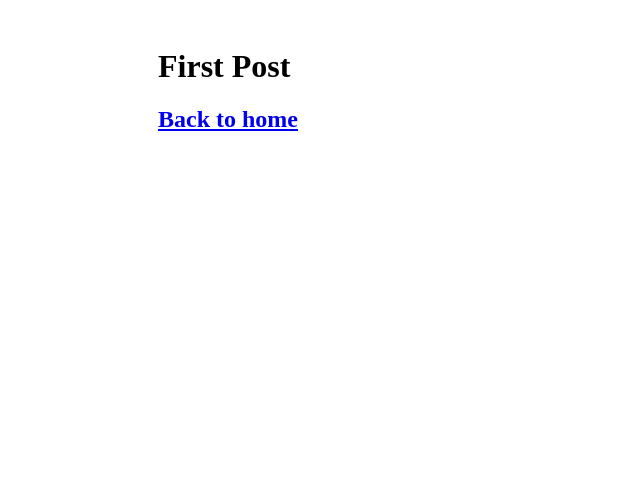
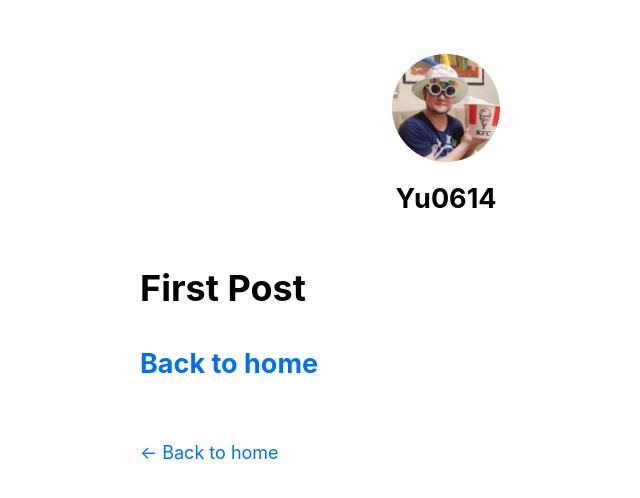
Before and after one commit to Yu0614/learn_react_v18, a Next.js app: page /posts/first-post in a window 1280 px wide. Shown: the top 498 px of the page, without its empty margins (194-834 px from the left). Built offline with nearby package versions, Linux system fonts and the light colour scheme.

Commit message:
feat: CSS section changes before data fetching section

```diff
--- a/components/layout.js
+++ b/components/layout.js
@@ -1,5 +1,69 @@
+import Head from 'next/head';
+import Image from 'next/image';
 import styles from './layout.module.css';
+import utilStyles from '../styles/utils.module.css';
+import Link from 'next/link';
 
-export default function Layout({ children }) {
-  return <div className={styles.container}>{children}</div>;
+const name = 'Yu0614';
+export const siteTitle = 'Next.js Sample Website';
+
+export default function Layout({ children, home }) {
+  return (
+    <div className={styles.container}>
+      <Head>
+        <link rel="icon" href="/favicon.ico" />
+        <meta
+          name="description"
+          content="Learn how to build a personal website using Next.js"
+        />
+        <meta
+          property="og:image"
+          content={`https://og-image.vercel.app/${encodeURI(
+            siteTitle,
+          )}.png?theme=light&md=0&fontSize=75px&images=https%3A%2F%2Fassets.vercel.com%2Fimage%2Fupload%2Ffront%2Fassets%2Fdesign%2Fnextjs-black-logo.svg`}
+        />
+        <meta name="og:title" content={siteTitle} />
+        <meta name="twitter:card" content="summary_large_image" />
+      </Head>
+      <header className={styles.header}>
+        {home ? (
+          <>
+            <Image
+              priority
+              src="/images/profile.jpg"
+              className={utilStyles.borderCircle}
+              height={144}
+              width={144}
+              alt=""
+            />
+            <h1 className={utilStyles.heading2Xl}>{name}</h1>
+          </>
+        ) : (
+          <>
+            <Link href="/">
+              <Image
+                priority
+                src="/images/profile.jpg"
+                className={utilStyles.borderCircle}
+                height={108}
+                width={108}
+                alt=""
+              />
+            </Link>
+            <h2 className={utilStyles.headingLg}>
+              <Link href="/" className={utilStyles.colorInherit}>
+                {name}
+              </Link>
+            </h2>
+          </>
+        )}
+      </header>
+      <main>{children}</main>
+      {!home && (
+        <div className={styles.backToHome}>
+          <Link href="/">← Back to home</Link>
+        </div>
+      )}
+    </div>
+  );
 }
--- a/components/layout.module.css
+++ b/components/layout.module.css
@@ -3,3 +3,13 @@
   padding: 0 1rem;
   margin: 3rem auto 6rem;
 }
+
+.header {
+  display: flex;
+  flex-direction: column;
+  align-items: center;
+}
+
+.backToHome {
+  margin: 3rem 0 0;
+}
--- /dev/null
+++ b/pages/_app.js
@@ -0,0 +1,5 @@
+import '../styles/global.css';
+
+export default function App({ Component, pageProps }) {
+  return <Component {...pageProps} />;
+}
--- a/styles/global.css
+++ b/styles/global.css
@@ -2,31 +2,26 @@
 body {
   padding: 0;
   margin: 0;
-  font-family:
-    Inter,
-    -apple-system,
-    BlinkMacSystemFont,
-    Segoe UI,
-    Roboto,
-    Oxygen,
-    Ubuntu,
-    Cantarell,
-    Fira Sans,
-    Droid Sans,
-    Helvetica Neue,
-    sans-serif;
-}
-
-a {
-  color: inherit;
-  text-decoration: none;
+  font-family: -apple-system, BlinkMacSystemFont, Segoe UI, Roboto, Oxygen, Ubuntu,
+    Cantarell, Fira Sans, Droid Sans, Helvetica Neue, sans-serif;
+  line-height: 1.6;
+  font-size: 18px;
 }
 
 * {
   box-sizing: border-box;
 }
 
+a {
+  color: #0070f3;
+  text-decoration: none;
+}
+
+a:hover {
+  text-decoration: underline;
+}
+
 img {
   max-width: 100%;
-  height: auto;
+  display: block;
 }
--- /dev/null
+++ b/styles/utils.module.css
@@ -0,0 +1,52 @@
+.heading2Xl {
+  font-size: 2.5rem;
+  line-height: 1.2;
+  font-weight: 800;
+  letter-spacing: -0.05rem;
+  margin: 1rem 0;
+}
+
+.headingXl {
+  font-size: 2rem;
+  line-height: 1.3;
+  font-weight: 800;
+  letter-spacing: -0.05rem;
+  margin: 1rem 0;
+}
+
+.headingLg {
+  font-size: 1.5rem;
+  line-height: 1.4;
+  margin: 1rem 0;
+}
+
+.headingMd {
+  font-size: 1.2rem;
+  line-height: 1.5;
+}
+
+.borderCircle {
+  border-radius: 9999px;
+}
+
+.colorInherit {
+  color: inherit;
+}
+
+.padding1px {
+  padding-top: 1px;
+}
+
+.list {
+  list-style: none;
+  padding: 0;
+  margin: 0;
+}
+
+.listItem {
+  margin: 0 0 1.25rem;
+}
+
+.lightText {
+  color: #666;
+}
```
Also changed, not shown: pages/index.js (+12 -123 lines).
